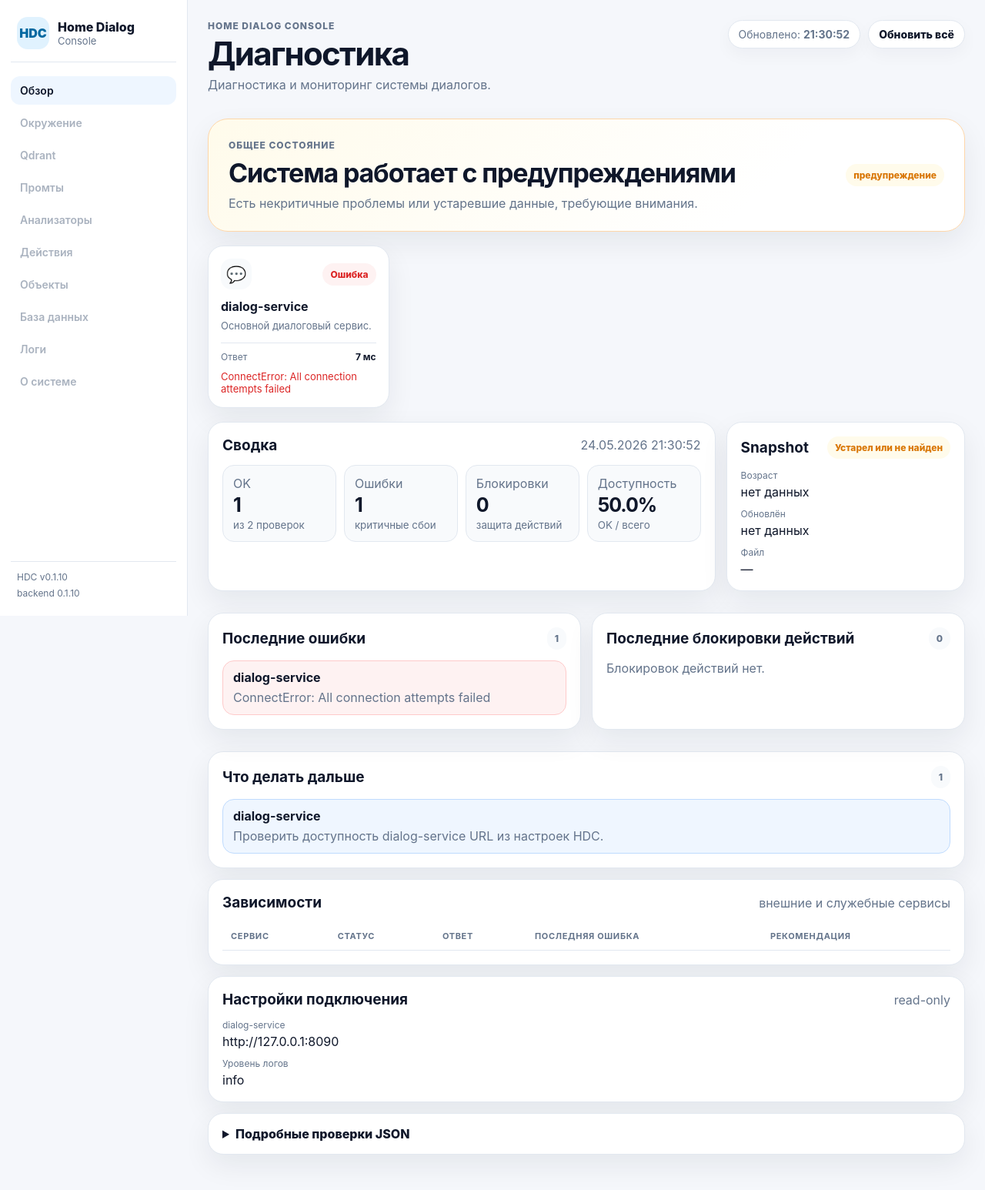
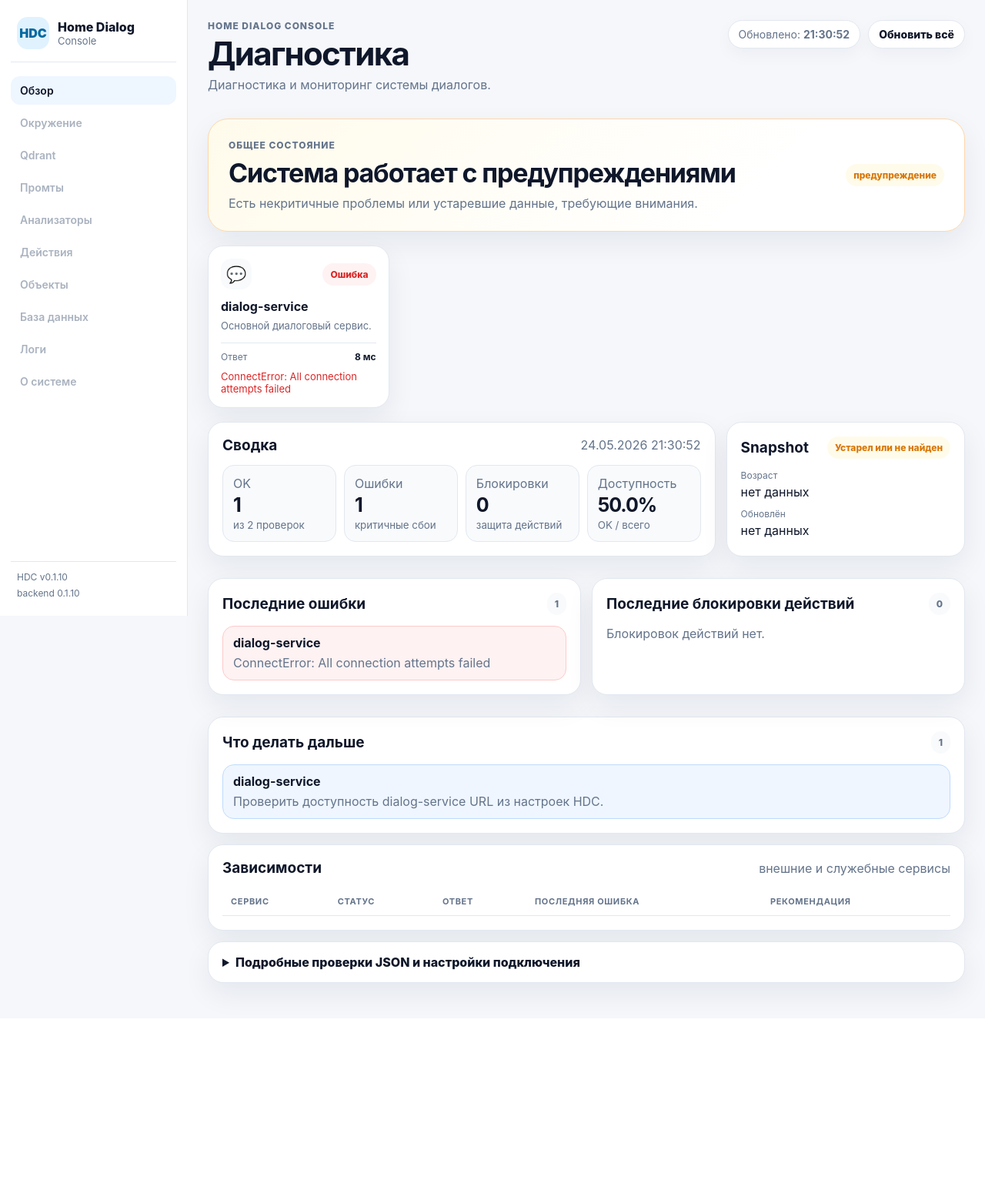
Before and after one commit to alexsudakov/home-dialog-console, a FastAPI app: page / in a window 1280 px wide. Shown: the whole page at 77% size. After the commit the page ends 1308 px from the top, so only its background shows below. Run offline with FastAPI, Linux system fonts and the light colour scheme; data that the repository does not hold is empty.

Commit message:
Make HDC diagnostics screen more compact

```diff
--- a/home-dialog-console/app/templates/index.html
+++ b/home-dialog-console/app/templates/index.html
@@ -95,13 +95,12 @@
           <dl class="info-list">
             <div><dt>Возраст</dt><dd>{{ view.snapshot.age }}</dd></div>
             <div><dt>Обновлён</dt><dd>{{ view.snapshot.updated_at }}</dd></div>
-            <div><dt>Файл</dt><dd>{{ view.snapshot.path }}</dd></div>
           </dl>
         </article>
       </section>
 
       <section class="two-column">
-        <article class="panel">
+        <article class="panel compact-panel">
           <div class="panel-header">
             <h2>Последние ошибки</h2>
             <span class="counter">{{ view.incidents|length }}</span>
@@ -120,7 +119,7 @@
           {% endif %}
         </article>
 
-        <article class="panel">
+        <article class="panel compact-panel">
           <div class="panel-header">
             <h2>Последние блокировки действий</h2>
             <span class="counter">{{ view.action_blocks|length }}</span>
@@ -140,7 +139,7 @@
         </article>
       </section>
 
-      <section class="panel">
+      <section class="panel compact-panel">
         <div class="panel-header">
           <h2>Что делать дальше</h2>
           <span class="counter">{{ view.recommendations|length }}</span>
@@ -190,19 +189,12 @@
         </div>
       </section>
 
-      <section class="panel settings-panel">
-        <div class="panel-header">
-          <h2>Настройки подключения</h2>
-          <span class="small-muted">read-only</span>
-        </div>
-        <dl class="info-list">
+      <details class="raw-details">
+        <summary>Подробные проверки JSON и настройки подключения</summary>
+        <dl class="info-list raw-options">
           <div><dt>dialog-service</dt><dd>{{ options["dialog_service_url"] }}</dd></div>
           <div><dt>Уровень логов</dt><dd>{{ options["log_level"] }}</dd></div>
         </dl>
-      </section>
-
-      <details class="raw-details">
-        <summary>Подробные проверки JSON</summary>
         <pre>{{ view.raw | tojson(indent=2) }}</pre>
       </details>
     </main>
```
